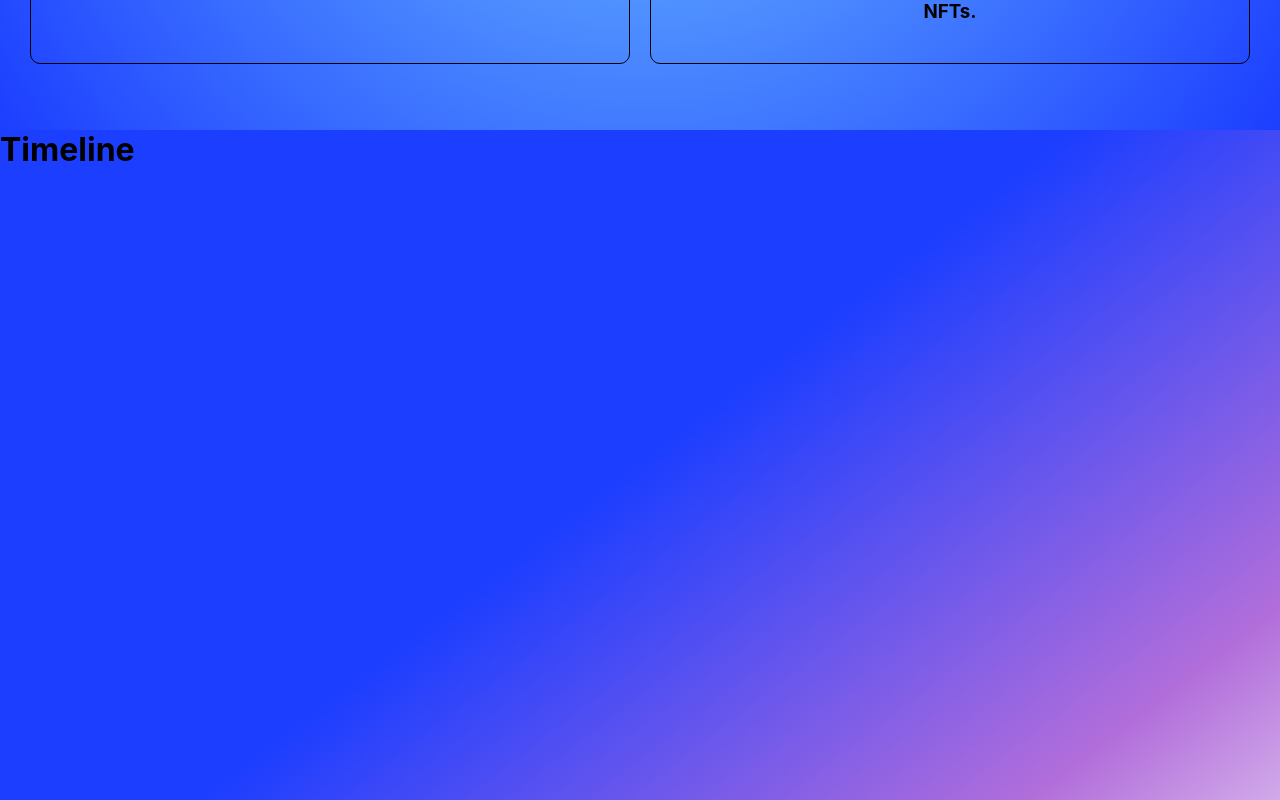
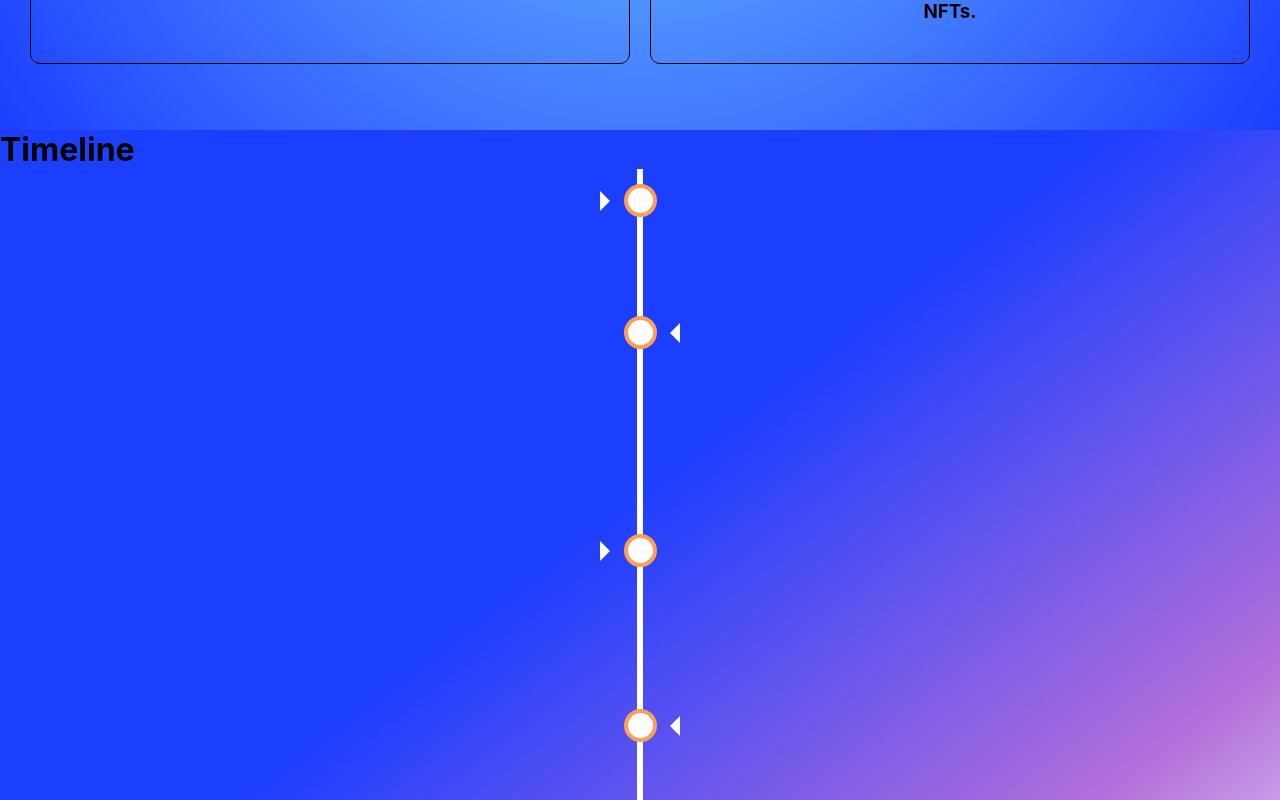
Before and after one commit to Capstone-Fall-22/caive-dapp, a Next.js app: page / in a window 1280 px wide. Shown: the part 1600-2400 px from the top of the page. Built offline with nearby package versions, Linux system fonts and the light colour scheme.

Commit message:
complete timeline page

```diff
--- a/components/Timeline.js
+++ b/components/Timeline.js
@@ -1,12 +1,126 @@
 import React from 'react'
 import styles from '../styles/Timeline.module.css'
-
+import cn from 'classnames'
+const highlight = [
+    {
+        name: 'hightlight 1',
+        bullets: {
+            1: {
+                name: 'project proposal',
+                discription: 'we created a project proposal for our project'
+            }
+        }
+    },
+    {
+        name: 'hightlight 2',
+        bullets: {
+            1: {
+                name: "model dataset",
+                discription: "we created a model dataset for our project"
+            },
+            2: {
+                name: "kserve v1",
+                discription: "we created a kserve v1 for our project"
+            },
+            3: {
+                name: "frontEnd v1",
+                discription: "we created a frontEnd v1 for our project"
+            }
+        }
+    },
+    {
+        name: 'hightlight 3',
+        bullets: {
+            1: {
+                name: "nft contract v1",
+                discription: "we created a nft contract v1 for our project"
+            },
+            2: {
+                name: "art generator v1",
+                discription: "we created a art generator v1 for our project"
+            },
+        }
+    },
+    {
+        name: 'hightlight 4',
+        bullets: {
+            1: {
+                name: "nft contract v2",
+                discription: "we created a nft contract v2 for our project"
+            },
+            2: {
+                name: "tensorflow serving v1",
+                discription: "we created a tensorflow serving v1 for our project"
+            },
+            3: {
+                name: "frontEnd v2",
+                discription: "we created a frontEnd v2 for our project"
+            },
+            4: {
+                name: "bacnkEnd v1",
+                discription: "we created a backEnd v1 for our project"
+            }
+        }
+    }
+]
 
 
 const Timeline = () => {
     return (
         <div id='timeline' className={styles.timeline}>
             <h1>Timeline</h1>
+            {
+                highlight.map((item, index) => {
+                    return (
+                        <div key={index} className={styles.timelineMap}>
+                            {index % 2 === 0 ?
+                                //when mouse is over div, change opacity to 0
+                                <div key={index} className={`${styles["container"]} ${styles["left"]}`}
+                                    onMouseOver={(e) => {
+                                        e.target.style.opacity = 1
+                                    }}
+                                >
+                                    <div className={styles.content}>
+                                        <h2 className={styles.highlight}>{item.name}</h2>
+                                        <div className={styles.bullets}>
+                                            {
+                                                Object.values(item.bullets).map((bullet, index) => {
+                                                    return (
+                                                        <div key={index} className={styles.bullet}>
+                                                            <h3>{bullet.name}</h3>
+                                                            <p>{bullet.discription}</p>
+                                                        </div>
+                                                    )
+                                                })
+                                            }
+                                        </div>
+                                    </div>
+                                </div> :
+                                <div key={index} className={`${styles["container"]} ${styles["right"]}`}
+                                    onMouseOver={(e) => {
+                                        e.target.style.opacity = 1
+                                    }}>
+                                    <div className={styles.content}>
+                                        <h2 className={styles.highlight}>{item.name}</h2>
+                                        <div className={styles.bullets}>
+                                            {
+                                                Object.values(item.bullets).map((bullet, index) => {
+                                                    return (
+                                                        <div key={index} className={styles.bullet}>
+                                                            <h3>{bullet.name}</h3>
+                                                            <p>{bullet.discription}</p>
+                                                        </div>
+                                                    )
+                                                })
+                                            }
+                                        </div>
+                                    </div>
+                                </div>
+                            }
+                        </div>
+                    )
+                }
+                )}
         </div>
     )
 }
--- a/styles/Header.module.css
+++ b/styles/Header.module.css
@@ -8,44 +8,13 @@
     position: fixed;
     top: 0;
     width: 100%;
+    z-index: 2;
 }
 .logo{
     font-size: 40px;
     padding-left: 5%;
     cursor: pointer;
 }
-/* .blackIcon{
-    z-index: 1;
-     position: absolute;
-}
-
-/* .dropDownMenu{
-
-    cursor: pointer;
-} */
-
-/* .dropDownMenu{
-    position: absolute;
-    background-color: aqua;
-    top: 6vh;
-    right: 5vw;
-    position: relative;
-   display: inline-block;
-  display: Flex;
-  cursor: pointer;
-  align-items: center;
-  justify-content: center;
-}
-.dropDownContent{
-     display: none;
-   position: absolute;
-  background-color: #f9f9f9;
-  min-width: 160px;
-  box-shadow: 0px 8px 16px 0px rgba(0,0,0,0.2);
-  padding: 12px 16px;
-  z-index: 1;
-  position: relative;
-} */
 .dropDownMenu {
     position: relative;
     display: inline-block;
@@ -58,7 +27,7 @@
     min-width: 160px;
     box-shadow: 0px 8px 16px 0px rgba(0,0,0,0.2);
     padding: 12px 16px;
-    z-index: 1;
+    z-index: 5;
 
 }
 
--- a/styles/Timeline.module.css
+++ b/styles/Timeline.module.css
@@ -1,4 +1,137 @@
 .timeline{
-    height: 100vh;
+    padding-bottom: 30px;
     background: linear-gradient(142.59deg, #1c3eff 46.14%, rgba(119, 0, 191, 0.57) 81.93%, rgba(255, 255, 255, 0) 108.02%);
 }
+.highlight{
+    text-decoration: underline;
+}
+/* The actual timeline (the vertical ruler) */
+.timelineMap {
+    position: relative;
+    max-width: 1000px;
+    margin: 0 auto;
+  }
+
+  /* The actual timeline (the vertical ruler) */
+  .timelineMap::after {
+    content: '';
+    position: absolute;
+    width: 6px;
+    background-color: white;
+    top: 0;
+    bottom: 0;
+    left: 50%;
+    margin-left: -3px;
+  }
+
+  /* Container around content */
+  .container {
+    padding: 10px 40px;
+    position: relative;
+    background-color: inherit;
+    width: 50%;
+  }
+  /* The circles on the timeline */
+  .container::after {
+    content: '';
+    position: absolute;
+    width: 25px;
+    height: 25px;
+    right: -17px;
+    background-color: white;
+    border: 4px solid #FF9F55;
+    top: 15px;
+    border-radius: 50%;
+    z-index: 1;
+  }
+  .container:hover::after{
+    background-color: #FF9F55;
+    cursor: pointer;
+  }
+
+  /* Place the container to the left */
+  .left {
+    right: 8%;
+  }
+
+  /* Place the container to the right */
+  .right {
+    left: 50%;
+  }
+
+  /* Add arrows to the left container (pointing right) */
+  .left::before {
+    content: " ";
+    height: 0;
+    position: absolute;
+    top: 22px;
+    width: 0;
+    z-index: 1;
+    left: 540px;
+    border: medium solid white;
+    border-width: 10px 0 10px 10px;
+    border-color: transparent transparent transparent white;
+  }
+
+  /* Add arrows to the right container (pointing left) */
+  .right::before {
+    content: " ";
+    height: 0;
+    position: absolute;
+    top: 22px;
+    width: 0;
+    z-index: 1;
+    left: 30px;
+    border: medium solid white;
+    border-width: 10px 10px 10px 0;
+    border-color: transparent white transparent transparent;
+  }
+
+  /* Fix the circle for containers on the right side */
+  .right::after {
+    left: -16px;
+  }
+
+  /* The actual content */
+  .content {
+    padding: 20px 30px;
+    background-color: white;
+    position: relative;
+    border-radius: 6px;
+    box-sizing: border-box;
+    color : black;
+    opacity: 0;
+  }
+
+  /* Media queries - Responsive timeline on screens less than 600px wide */
+@media screen and (max-width: 600px) {
+    /* Place the timelime to the left */
+    .timeline::after {
+    left: 31px;
+    }
+
+    /* Full-width containers */
+    .container {
+    width: 100%;
+    padding-left: 70px;
+    padding-right: 25px;
+    }
+
+    /* Make sure that all arrows are pointing leftwards */
+    .container::before {
+    left: 60px;
+    border: medium solid white;
+    border-width: 10px 10px 10px 0;
+    border-color: transparent white transparent transparent;
+    }
+
+    /* Make sure all circles are at the same spot */
+    .left::after, .right::after {
+    left: 15px;
+    }
+
+    /* Make all right containers behave like the left ones */
+    .right {
+    left: 0%;
+    }
+  }
```
